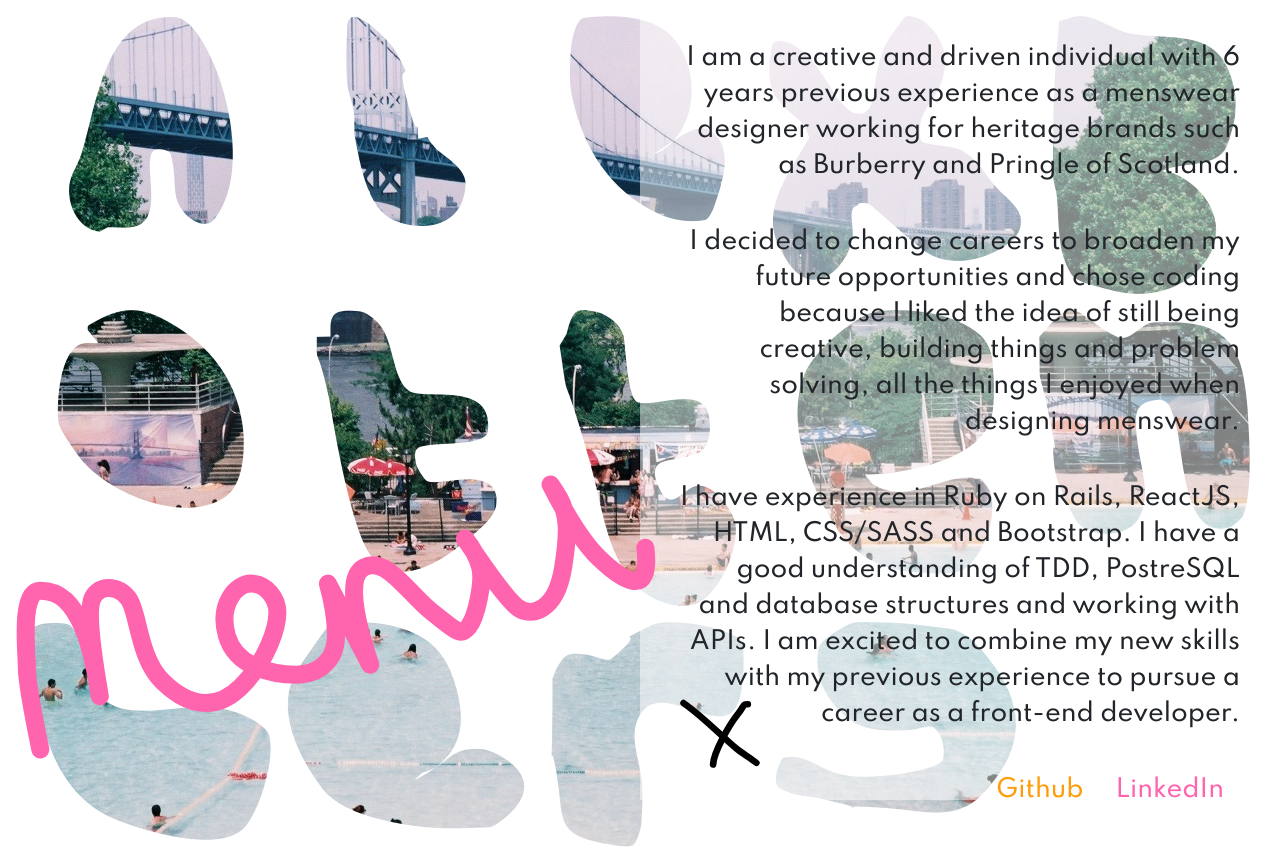
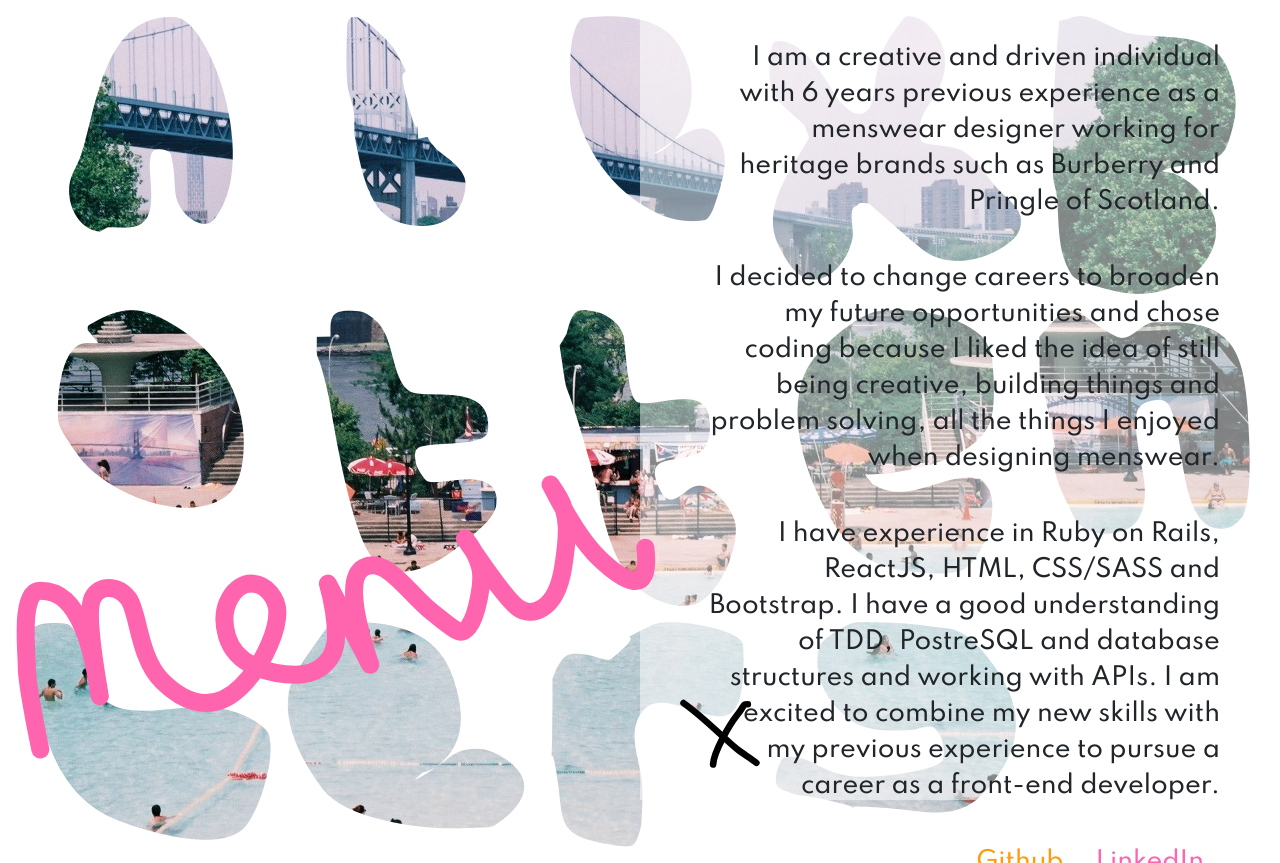
Before and after one commit to abottenberg/ReactJS-Portfolio, a React (Create React App) app: page /about in a window 1280 px wide. Built offline with nearby package versions, Linux system fonts and the light colour scheme.

Commit message:
updating margins on about page

```diff
--- a/src/styles/_about.scss
+++ b/src/styles/_about.scss
@@ -10,7 +10,7 @@
   position: fixed;
   top: 0;
   right: 0;
-  padding: 40px;
+  padding: 40px 60px;
   font-family: $main;
   font-size: 24px;
   font-weight: 500;
```
